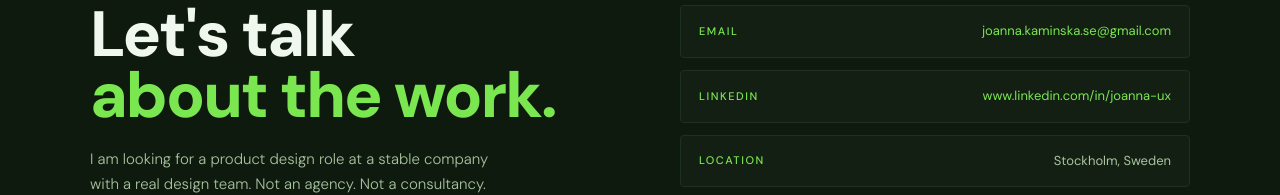
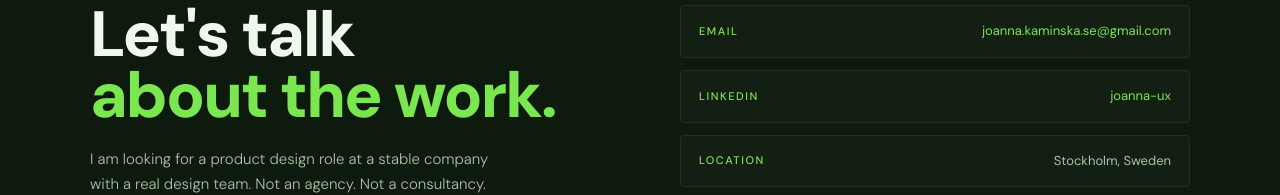
Before and after one commit to jo-kam/joanna-portfolio, a React (Vite) app: page / in a window 1280 px wide. Shown: the part 7272-7467 px from the top of the page. Built offline with nearby package versions, Linux system fonts and the light colour scheme.

Commit message:
Fix contact links

```diff
--- a/src/App.jsx
+++ b/src/App.jsx
@@ -624,7 +624,11 @@ function ContactSection() {
           </FadeIn>
           <FadeIn delay={isMobile ? 0 : 150}>
             <div style={{ display: "flex", flexDirection: "column", gap: 12 }}>
-              {[["Email","joanna.kaminska.se@gmail.com",true],["LinkedIn","www.linkedin.com/in/joanna-ux",true],["Location","Stockholm, Sweden",false]].map(([label, value, isLink]) => (
+              {[
+                { label: "Email", value: "joanna.kaminska.se@gmail.com", href: "mailto:joanna.kaminska.se@gmail.com" },
+                { label: "LinkedIn", value: "joanna-ux", href: "https://www.linkedin.com/in/joanna-ux" },
+                { label: "Location", value: "Stockholm, Sweden", href: null },
+              ].map(({ label, value, href }) => (
                 <div key={label} style={{
                   display: "flex", justifyContent: "space-between", alignItems: "center",
                   padding: "14px 18px", background: DS.colors.raised,
@@ -632,7 +636,14 @@ function ContactSection() {
                   flexWrap: isMobile ? "wrap" : "nowrap", gap: 8,
                 }}>
                   <Eyebrow>{label}</Eyebrow>
-                  <span style={{ fontSize: 13, color: isLink ? DS.colors.accent : DS.colors.textBody, fontWeight: 400 }}>{value}</span>
+                  {href ? (
+                    <a href={href} target={href.startsWith("mailto") ? "_self" : "_blank"} rel="noopener noreferrer"
+                      style={{ fontSize: 13, color: DS.colors.accent, fontWeight: 400, textDecoration: "none" }}>
+                      {value}
+                    </a>
+                  ) : (
+                    <span style={{ fontSize: 13, color: DS.colors.textBody, fontWeight: 400 }}>{value}</span>
+                  )}
                 </div>
               ))}
             </div>
```
